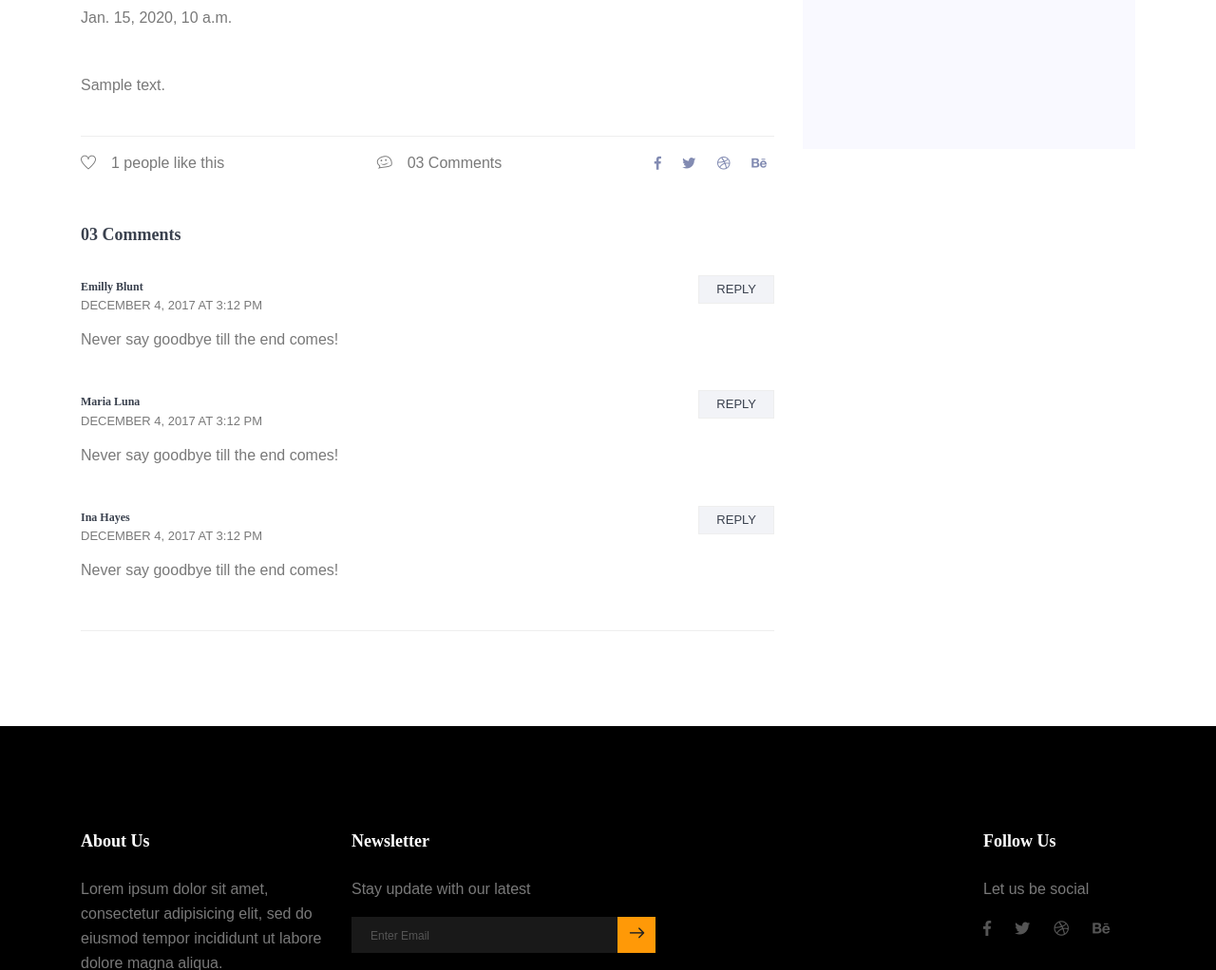
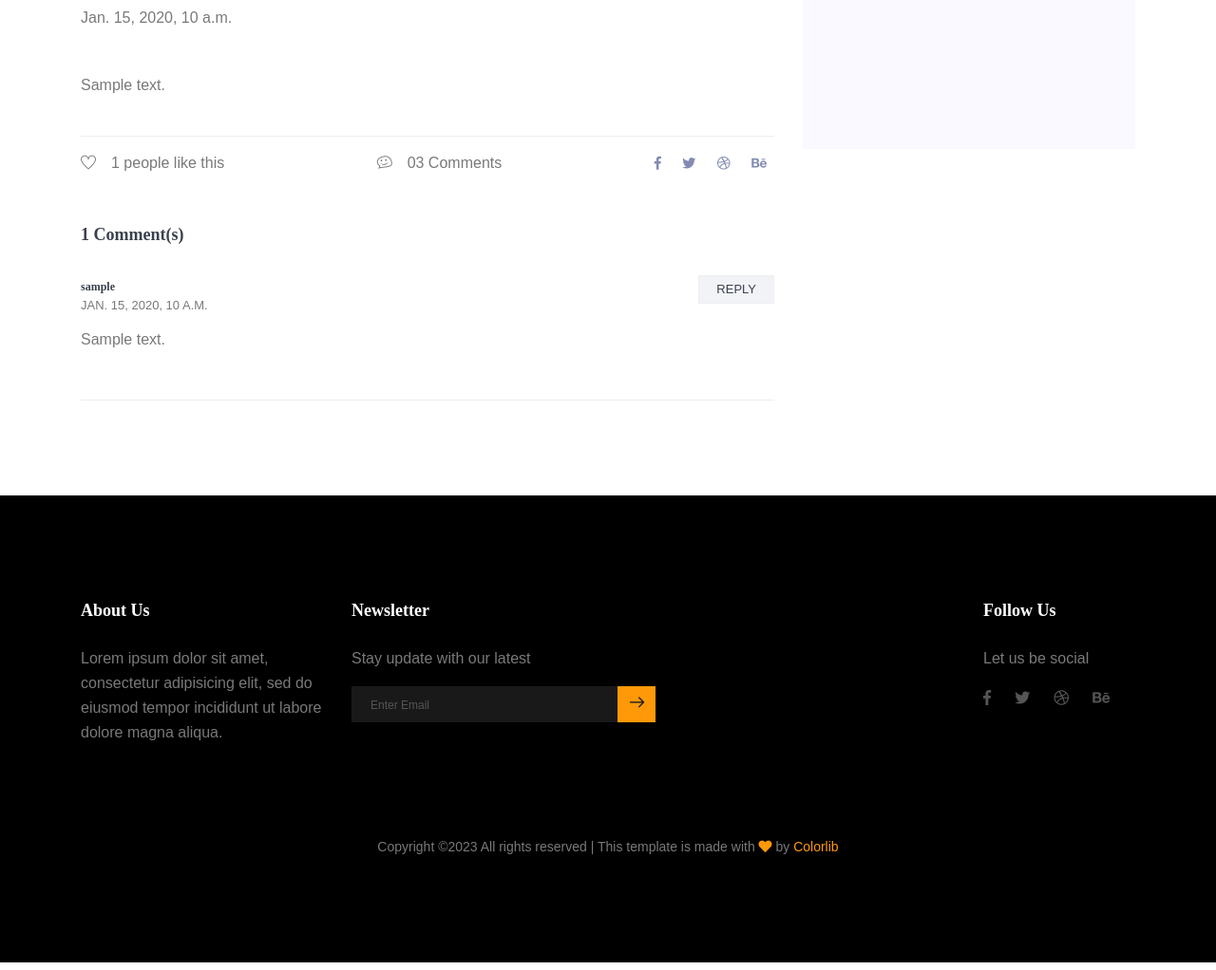
Before and after one commit to originalmalek/-blog-backend-dvmn, a Django app: a page that uses templates/blog-details.html in a window 1280 px wide. Shown: the part 1011-2033 px from the top of the page at 95% size. Run offline with Django 3.2, Linux system fonts and the light colour scheme; tables that the repository leaves empty hold one stand-in row (values such as "Sample post"); grey boxes marked "Sample" are stand-in pictures; parts of the project's set-up code (start-up, migrations or seed data) failed here and were passed over; some libraries are stand-ins or nearby versions.

Commit message:
add comments to post page

```diff
--- a/templates/blog-details.html
+++ b/templates/blog-details.html
@@ -104,15 +104,16 @@
 
 
                 <div class="comments-area">
-                    <h4>03 Comments</h4>
+                    <h4>{{ post.comments|length }} Comment(s)</h4>
+                  {% for post_comment in post.comments %}
                     <div class="comment-list">
                         <div class="single-comment justify-content-between d-flex">
                             <div class="user justify-content-between d-flex">
                                 <div class="desc">
-                                    <h5><a href="#">Emilly Blunt</a></h5>
-                                    <p class="date">December 4, 2017 at 3:12 pm </p>
+                                    <h5><a href="#">{{ post_comment.author }}</a></h5>
+                                    <p class="date">{{ post_comment.published_at }}</p>
                                     <p class="comment">
-                                        Never say goodbye till the end comes!
+                                        {{ post_comment.text }}
                                     </p>
                                 </div>
                             </div>
@@ -121,38 +122,7 @@
                             </div>
                         </div>
                     </div>
-                    <div class="comment-list">
-                        <div class="single-comment justify-content-between d-flex">
-                            <div class="user justify-content-between d-flex">
-                                <div class="desc">
-                                    <h5><a href="#">Maria Luna</a></h5>
-                                    <p class="date">December 4, 2017 at 3:12 pm </p>
-                                    <p class="comment">
-                                        Never say goodbye till the end comes!
-                                    </p>
-                                </div>
-                            </div>
-                            <div class="reply-btn">
-                                    <a href="" class="btn-reply text-uppercase">reply</a>
-                            </div>
-                        </div>
-                    </div>
-                    <div class="comment-list">
-                        <div class="single-comment justify-content-between d-flex">
-                            <div class="user justify-content-between d-flex">
-                                <div class="desc">
-                                    <h5><a href="#">Ina Hayes</a></h5>
-                                    <p class="date">December 4, 2017 at 3:12 pm </p>
-                                    <p class="comment">
-                                        Never say goodbye till the end comes!
-                                    </p>
-                                </div>
-                            </div>
-                            <div class="reply-btn">
-                                    <a href="" class="btn-reply text-uppercase">reply</a>
-                            </div>
-                        </div>
-                    </div>
+                  {% endfor %}
                 </div>
         </div>
 
```
